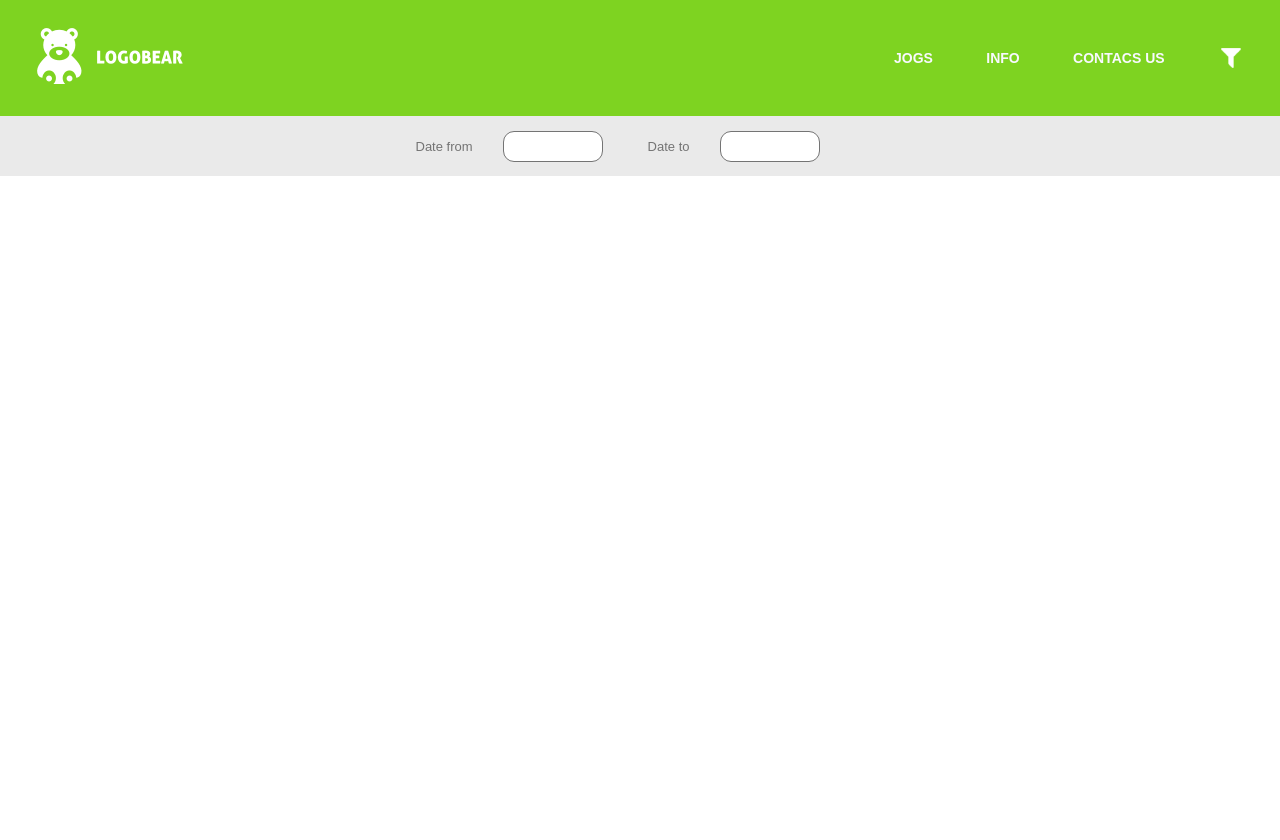
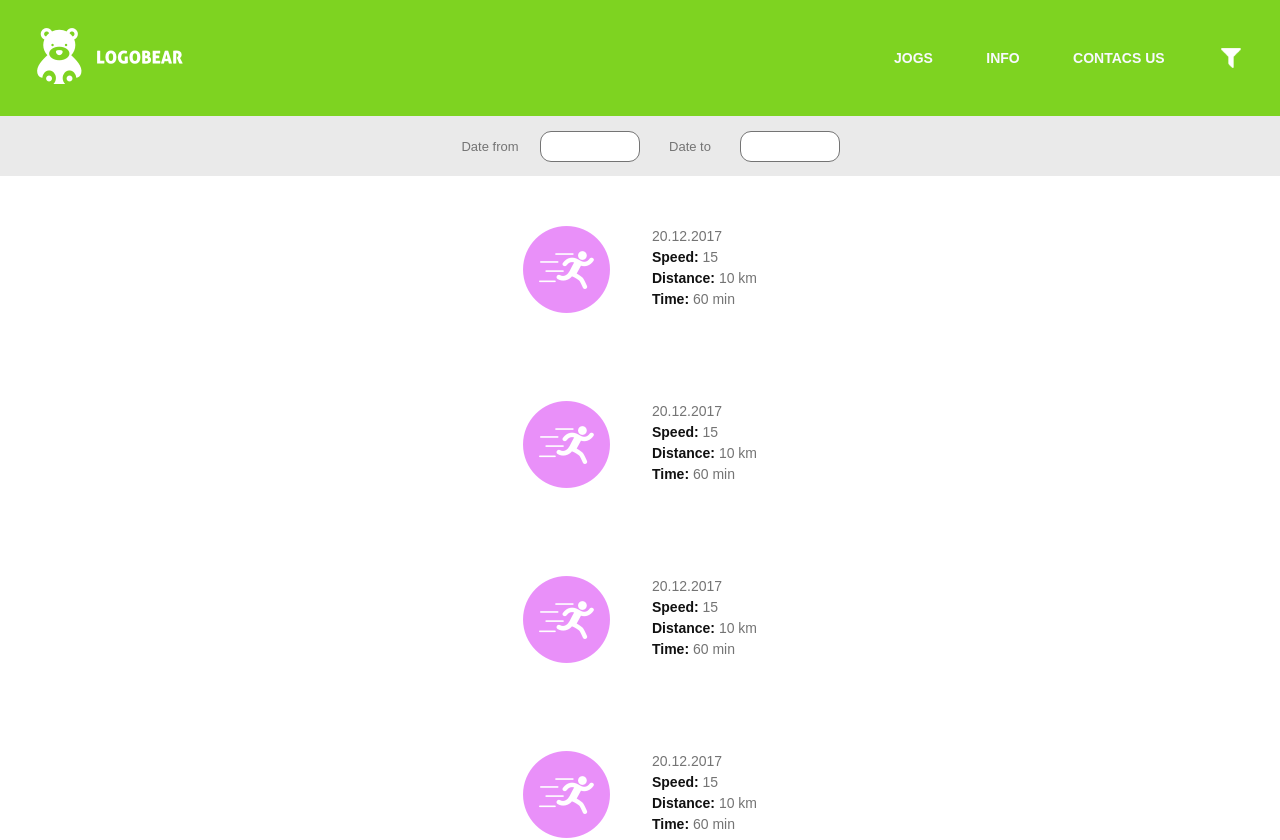
Before and after one commit to Fuza322/Yellow-Systems-Test-Project, a React (Create React App) app: page / in a window 1280 px wide. Shown: the top 840 px of the page. Before the commit the page ends 800 px from the top, so only its background shows below. Built offline with nearby package versions, Linux system fonts and the light colour scheme.

Commit message:
Add Jogs page styles

```diff
--- a/src/assets/styles/mixins.scss
+++ b/src/assets/styles/mixins.scss
@@ -18,11 +18,11 @@
   flex-wrap: $flexWrap;
 }
 
-@mixin text($fontFamily, $fontSize, $fontWeight, $whiteTextColor) {
+@mixin text($fontFamily, $fontSize, $fontWeight, $textColor) {
   font-family: $fontFamily;
   font-size: $fontSize;
   font-weight: $fontWeight;
-  color: $whiteTextColor;
+  color: $textColor;
   font-stretch: normal;
   font-style: normal;
   line-height: normal;
--- a/src/assets/styles/variebles.scss
+++ b/src/assets/styles/variebles.scss
@@ -2,7 +2,7 @@ $whiteTextColor: #F8F9FE;
 $blackTextColor: #111111;
 $greyTextColor: #747474;
 $primaryColor: #7ED321;
-$secondColor: #005CC8;
+$secondColor: #E990F9;
 $redErrorColor: #E75C5C;
 $brightRedErrorColor: #D92121;
 $fontFamilyStyle: 'Mukta', sans-serif;
--- a/src/components/Login/Login.module.scss
+++ b/src/components/Login/Login.module.scss
@@ -14,7 +14,7 @@
       @include flexBox(column, center, center, nowrap);
       width: 503px;
       height: 379px;
-      background-color: #E990F9;
+      background-color: $secondColor;
       border-radius: 44px;
 
       .loginImgContainer {
--- a/src/components/Main/Main.module.scss
+++ b/src/components/Main/Main.module.scss
@@ -1,2 +1,15 @@
 @import "./src/assets/styles/variebles.scss";
 @import "./src/assets/styles/mixins.scss";
+
+.mainBlock {
+  @include flexBox(row, center, center, nowrap);
+  width: 100%;
+  min-height: 70vh; // !!! maybe fix it !!!
+  padding: 50px;
+
+  .mainContainer {
+    @include flexBox(column, center, center, nowrap);
+    width: 70%;
+    height: 100%;
+  }
+}
--- a/src/components/Main/Main.tsx
+++ b/src/components/Main/Main.tsx
@@ -1,12 +1,54 @@
 import React from "react"
+import {JogItem} from "../common/JogItem/JogItem"
 import style from "./Main.module.scss"
 
 type MainPropsType = {}
 
 export const Main = React.memo((props: MainPropsType) => {
+
+    const jogItems = [
+        {
+            date: "20.12.2017",
+            speed: 15,
+            distance: 10,
+            time: 60
+        },
+        {
+            date: "20.12.2017",
+            speed: 15,
+            distance: 10,
+            time: 60
+        },
+        {
+            date: "20.12.2017",
+            speed: 15,
+            distance: 10,
+            time: 60
+        },
+        {
+            date: "20.12.2017",
+            speed: 15,
+            distance: 10,
+            time: 60
+        },
+        {
+            date: "20.12.2017",
+            speed: 15,
+            distance: 10,
+            time: 60
+        },
+
+    ]
+
     return (
-        <>
-
-        </>
+        <section className={style.mainBlock}>
+            <div className={style.mainContainer}>
+                {jogItems.map(item => {
+                    return (
+                        <JogItem/>
+                    )
+                })}
+            </div>
+        </section>
     )
 })
--- a/src/components/PageNotFound/PageNotFound.module.scss
+++ b/src/components/PageNotFound/PageNotFound.module.scss
@@ -32,9 +32,9 @@
       margin: 140px 0 0;
 
       .createFirstJogButton {
-        @include button(250px, 60px, transparent, solid 3px #E990F9);
+        @include button(250px, 60px, transparent, solid 3px $secondColor);
         border-radius: 36px;
-        @include text(sans-serif, 18px, 500, #E990F9);
+        @include text(sans-serif, 18px, 500, $secondColor);
         font-weight: bold;
         text-align: center;
       }
--- a/src/components/common/DateFilter/DateFilter.module.scss
+++ b/src/components/common/DateFilter/DateFilter.module.scss
@@ -6,21 +6,23 @@
   width: 100%;
   height: 60px;
   background-color: #EAEAEA;
+  padding: 0 10px;
 
   .dateFilterItem {
-    @include flexBox(row, center, center, nowrap);
+    display: grid;
+    grid-template-columns: repeat(2, 1fr);
 
     .dateFilterHelpText {
+      @include flexBox(row, center, center, nowrap);
       @include text(sans-serif, 13px, 500, $greyTextColor);
       text-align: center;
-      margin: 8px 15px 8px 0;
+      white-space: nowrap;
     }
 
     .dateFilterInput {
       @include inputAndTextArea(100px, 31px, 13px, solid 1px $greyTextColor, solid 1px $greyTextColor);
       border-radius: 11px;
       padding: 5px;
-      margin: 0 45px 0 15px;
     }
   }
 }
--- a/src/components/common/JogItem/JogItem.module.scss
+++ b/src/components/common/JogItem/JogItem.module.scss
@@ -1,2 +1,36 @@
 @import "./src/assets/styles/variebles.scss";
 @import "./src/assets/styles/mixins.scss";
+
+.jogItemContainer {
+  @include flexBox(row, center, center, nowrap);
+  margin: 0 0 88px 0;
+
+  .jogItemImgContainer {
+    width: 87px;
+    height: 87px;
+    margin: 0 42px 0 0;
+
+    .jogItemImg {
+      width: 87px;
+      height: 87px;
+    }
+  }
+
+  .jogItemInfo {
+    @include flexBox(column, center, flex-start, nowrap);
+    width: 100%;
+    height: 87px;
+
+    .jogInfoItem {
+      @include text(sans-serif, 14px, 500, $blackTextColor);
+      font-weight: bold;
+      margin: 0 0 5px 0;
+
+      .jogInfoData {
+        @include text(sans-serif, 14px, 500, $greyTextColor);
+        text-align: center;
+        white-space: nowrap;
+      }
+    }
+  }
+}
--- a/src/components/common/JogItem/JogItem.tsx
+++ b/src/components/common/JogItem/JogItem.tsx
@@ -1,12 +1,29 @@
 import React from "react"
+import jogImage from "../../../assets/images/jog/icon.png"
 import style from "./JogItem.module.scss"
 
 type JogItemPropsType = {}
 
 export const JogItem = React.memo((props: JogItemPropsType) => {
     return (
-        <>
-
-        </>
+        <article className={style.jogItemContainer}>
+            <div className={style.jogItemImgContainer}>
+                <img src={jogImage} alt={"jogItemImg"} className={style.jogItemImg}/>
+            </div>
+            <div className={style.jogItemInfo}>
+                <div className={style.jogInfoItem}>
+                    <span className={style.jogInfoData}>20.12.2017</span>
+                </div>
+                <div className={style.jogInfoItem}>Speed:&nbsp;
+                    <span className={style.jogInfoData}>15</span>
+                </div>
+                <div className={style.jogInfoItem}>Distance:&nbsp;
+                    <span className={style.jogInfoData}>10 km</span>
+                </div>
+                <div className={style.jogInfoItem}>Time:&nbsp;
+                    <span className={style.jogInfoData}>60 min</span>
+                </div>
+            </div>
+        </article>
     )
 })
```
